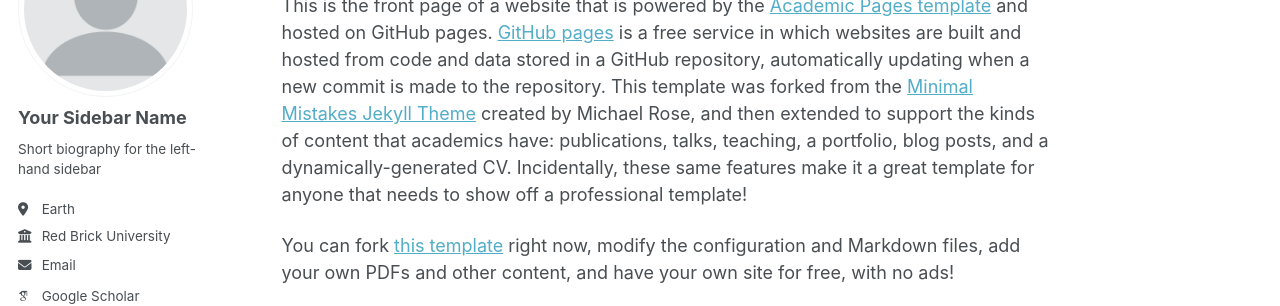
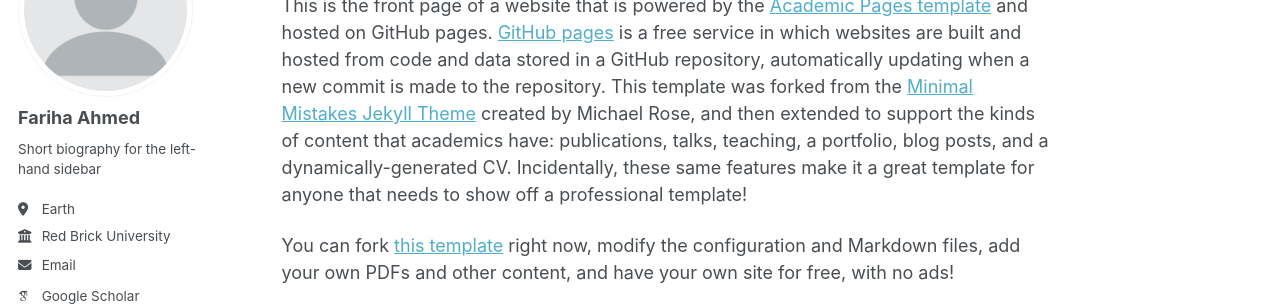
Before and after one commit to FarihaRaisa26/FarihaRaisa26.github.io, a Jekyll site: the page built from _pages/about.md, in a window 1280 px wide. Shown: the part 179-485 px from the top of the page. Built offline with Jekyll 4.4.1, drawn with Linux system fonts in a browser that asks for light colours; some web fonts are replaced; a script bundle is joined from its source files by our own code; library files that are not in the unit come from our copies.

Commit message:
Update _config.yml

```diff
--- a/_config.yml
+++ b/_config.yml
@@ -24,7 +24,7 @@
 author:
   # Biographic information
   avatar           : "profile.png"
-  name             : "Your Sidebar Name"
+  name             : "Fariha Ahmed"
   pronouns         : # example: "she/her"
   bio              : "Short biography for the left-hand sidebar"
   location         : "Earth"
```
